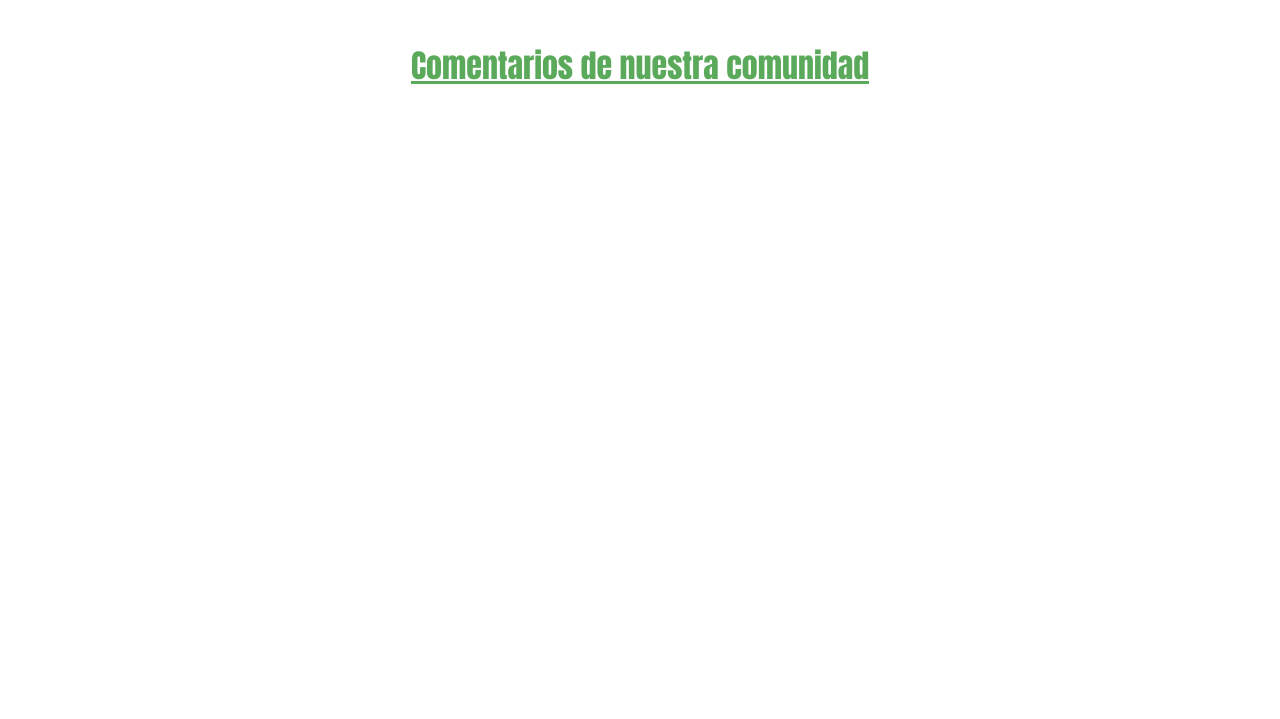
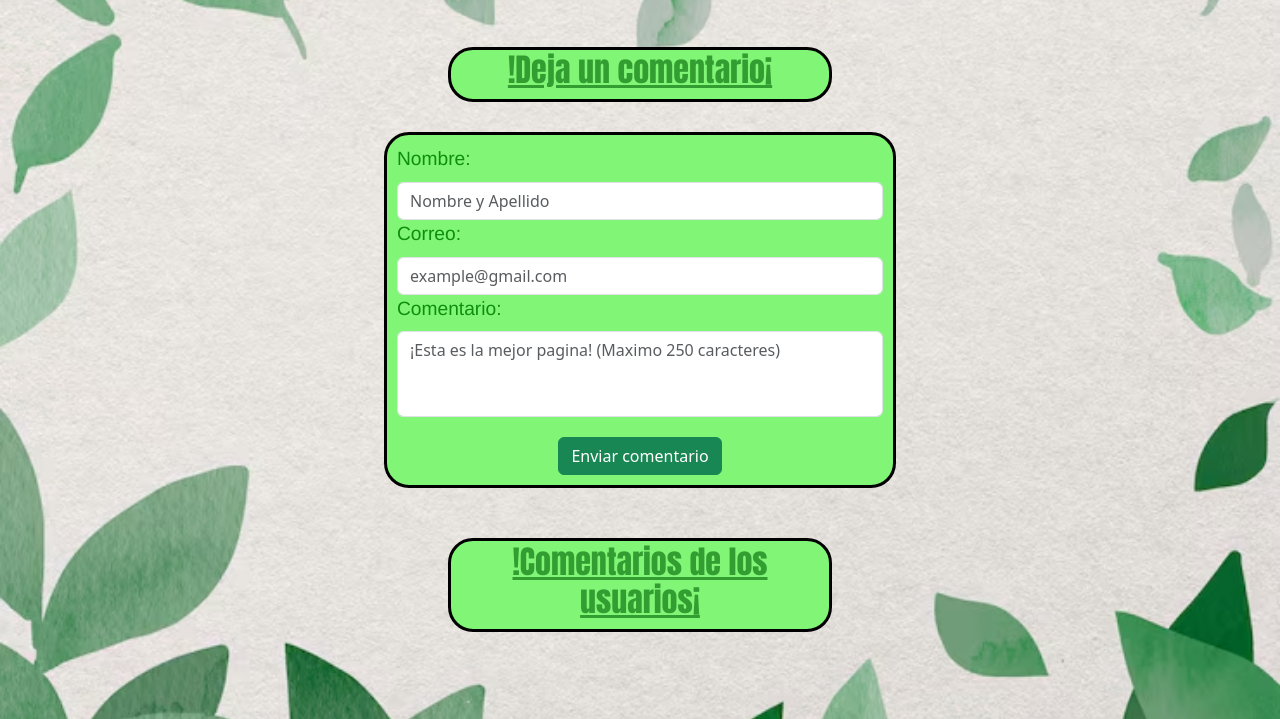
Before and after one commit to Benjamin-Marquez123/EcoFood_BSM_P2C2, a plain HTML site: page comentarios.html in a window 1280 px wide. Shown: the part 81-800 px from the top of the page. Drawn offline with nearby package versions, Linux system fonts and the light colour scheme.

Commit message:
Pagina comentarios

```diff
--- a/comentarios.html
+++ b/comentarios.html
@@ -5,9 +5,9 @@
     <meta name="viewport" content="width=device-width, initial-scale=1.0">
     <title>Comentarios</title>
     <link href="https://cdn.jsdelivr.net/npm/bootstrap@5.3.5/dist/css/bootstrap.min.css" rel="stylesheet" integrity="sha384-SgOJa3DmI69IUzQ2PVdRZhwQ+dy64/BUtbMJw1MZ8t5HZApcHrRKUc4W0kG879m7" crossorigin="anonymous">
-    <link rel="stylesheet" href="css/estilo-registro-recuperacion-login.css">
+    <link rel="stylesheet" href="css/estilo_comentario.css">
 </head>
-<body>
+<body style="background-image: url('assets/marco-vegetacion-verde-acuarela_53876-105303.avif'); background-size: cover; ">
     <!--Barra de navegación superior-->
     <nav class="navbar navbar-expand-md" style="background-color: #E3E5D5; padding: 0;">
         <div class="container-fluid">
@@ -23,12 +23,53 @@
         </div>
     </nav>
 
+    <!--Titulo de la pagina-->
+    <div class="container-fluid text-center titulo">
+        <h2>
+            !Deja un comentario¡
+        </h2>
+    </div>
     <!--Formulario para comentar-->
-    <h2 class="text-center" style="margin-top: 50px; text-decoration: underline; color: rgb(91, 170, 91); font-family:Impact, Haettenschweiler, 'Arial Narrow Bold', sans-serif;">
-        Comentarios de nuestra comunidad
-    </h2>
-    <div class="container-fluid">
+    <div class="container-fluid contenedor_form">
+        <form id="formulario">
+            <!--Insertar nombre de usuario-->
+            <label for="nombre" class="form-label">
+                Nombre:
+            </label>
+            <input type="text" class="form-control" id="nombre" placeholder="Nombre y Apellido" required>
 
+            <!--Insertar correo-->
+            <label for="correo" class="form-label">
+                Correo:
+            </label>
+            <input type="email" class="form-control" id="correo" placeholder="example@gmail.com" required>
+
+            <!--Insertar comentario-->
+            <label for="correo" class="form-label">
+                Comentario:
+            </label>
+            <textarea class="form-control" id="comentario" rows="3" style="resize: none;" placeholder="¡Esta es la mejor pagina! (Maximo 250 caracteres)" maxlength="250" required></textarea>
+
+            <!--Boton para enviar mensaje-->
+            <div class="d-flex justify-content-center" style="margin-top: 20px;">
+                <button type="submit" class="btn btn-success ">Enviar comentario</button>
+            </div>
+        </form>
     </div>
+
+    <!--Sección de comentarios-->
+    <div class="container-fluid text-center titulo">
+        <h2>
+            !Comentarios de los usuarios¡
+        </h2>
+    </div>
+
+    <!--Comentarios añadidos-->
+    <div id="comentarios">
+        <!--Aqui se añaden los comentarios con el script-->
+        <script src="js/comentarios.js"></script>
+    </div>
+
+
 </body>
 </html>
```
